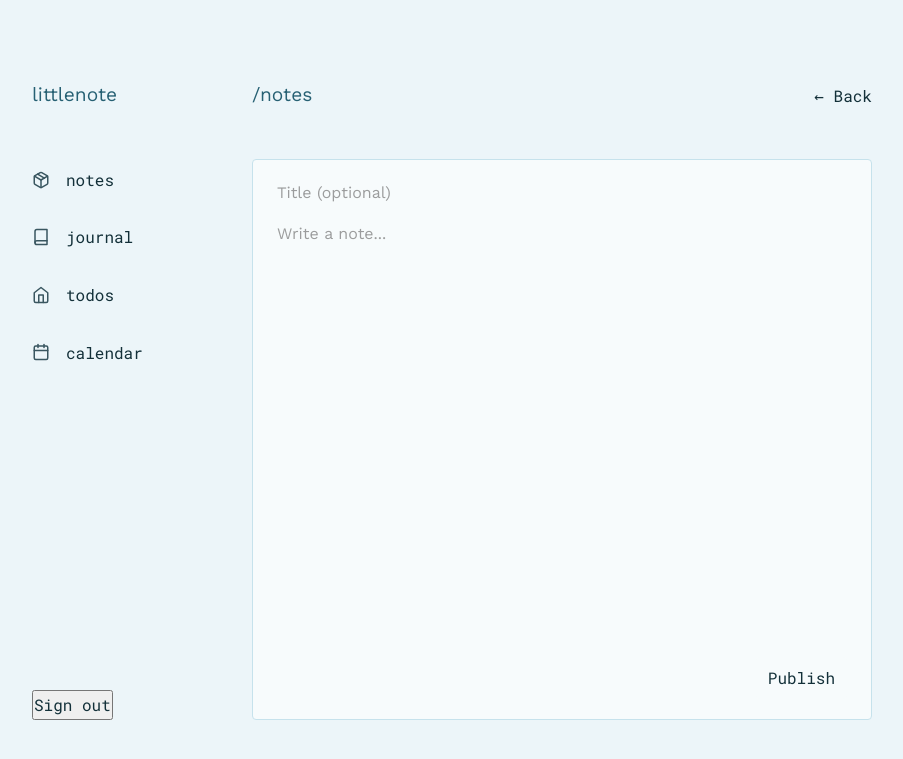
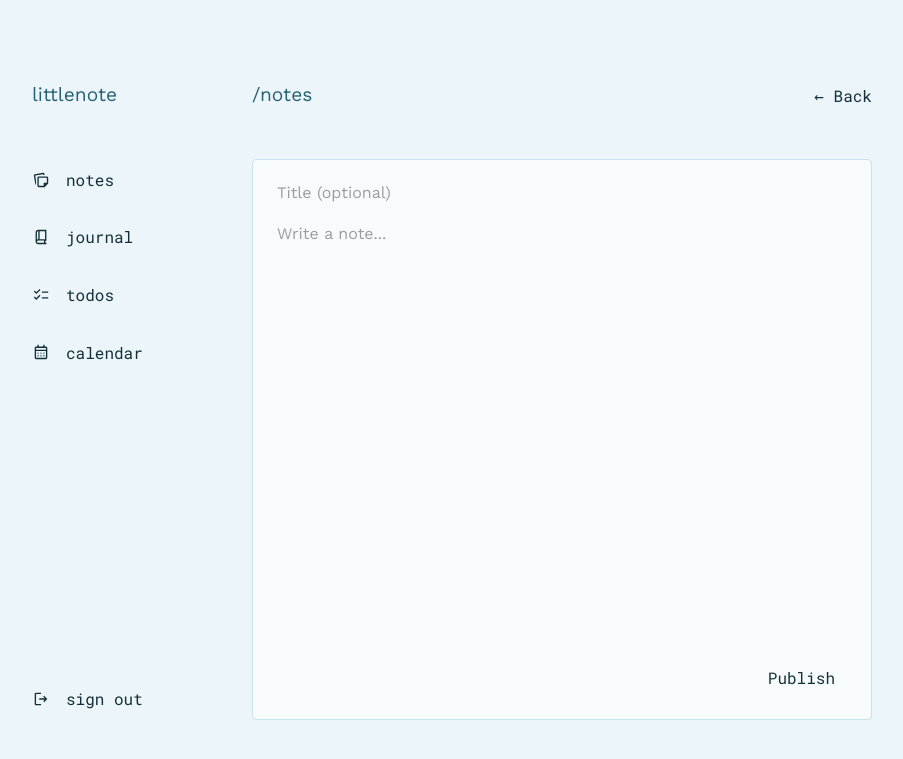
Before and after one commit to nmsalvatore/Littlenote, a Django app: page /notes/new/ in a window 1280 px wide. Shown: the top 759 px of the page, without its empty margins (188-1091 px from the left). Run offline with Django 5.2, Linux system fonts and the light colour scheme; parts of the project's set-up code (start-up, migrations or seed data) failed here and were passed over.

Commit message:
style: better icons, styled sign out button

```diff
--- a/src/apps/pages/static/pages/css/front_page.css
+++ b/src/apps/pages/static/pages/css/front_page.css
@@ -1,3 +1,9 @@
+.container > header,
+.container > footer {
+    text-align: center;
+    text-transform: lowercase;
+}
+
 main:has(#continue_with_email_form) {
     align-items: center;
     justify-content: center;
--- a/src/static/css/app.css
+++ b/src/static/css/app.css
@@ -42,11 +42,13 @@ aside.sidebar nav a {
     width: calc(240px - var(--space-md));
 }
 
-aside.sidebar > nav a img {
+aside.sidebar > nav a img,
+form img:has(+ button[type="submit"]) {
     height: 18px;
 }
 
-aside.sidebar > nav a:hover {
+aside.sidebar > nav a:hover,
+#signout_form:hover {
     background: hsl(195 50% 92%);
     color: var(--color-dark);
 }
@@ -72,3 +74,20 @@ main.content header a {
 main.content header a:hover {
     color: var(--color-dark);
 }
+
+#signout_form {
+    display: flex;
+    align-items: center;
+    gap: var(--space-sm);
+    left: -12px;
+    padding: 8px 12px;
+    position: relative;
+}
+
+#signout_form button {
+    cursor: pointer;
+    font-family: var(--font-family-mono);
+    border: none;
+    background: none;
+    text-transform: lowercase;
+}
--- a/src/templates/app_nav.html
+++ b/src/templates/app_nav.html
@@ -3,15 +3,15 @@
 <nav>
     <div class="top-options">
         <a href="{% url 'notes:all' %}">
-            <img src="{% static 'icons/package.svg' %}" alt="Note stack">
+            <img src="{% static 'icons/notes.svg' %}" alt="Note stack">
             Notes
         </a>
         <a href="/">
-            <img src="{% static 'icons/book.svg' %}" alt="Book icon">
+            <img src="{% static 'icons/journal.svg' %}" alt="Book icon">
             Journal
         </a>
         <a href="/">
-            <img src="{% static 'icons/home.svg' %}" alt="A little house">
+            <img src="{% static 'icons/todos.svg' %}" alt="A little house">
             Todos
         </a>
         <a href="/">
@@ -20,8 +20,9 @@
         </a>
     </div>
     <div class="bottom-options">
-        <form action="{% url 'accounts:logout' %}" method="post">
+        <form action="{% url 'accounts:logout' %}" method="post" id="signout_form">
             {% csrf_token %}
+            <img src="{% static 'icons/signout.svg' %}" alt="Signout icon">
             <button type="submit">Sign out</button>
         </form>
     </div>
```
Also changed, not shown: src/static/icons/add.svg (deleted), src/static/icons/book.svg (deleted), src/static/icons/calendar.svg, src/static/icons/home.svg (deleted), src/static/icons/journal.svg (added), src/static/icons/note.svg (deleted), src/static/icons/notes.svg, src/static/icons/package.svg (deleted), src/static/icons/settings.svg (deleted), src/static/icons/signout.svg (added), src/static/icons/tag.svg (deleted), src/static/icons/todos.svg (added).
